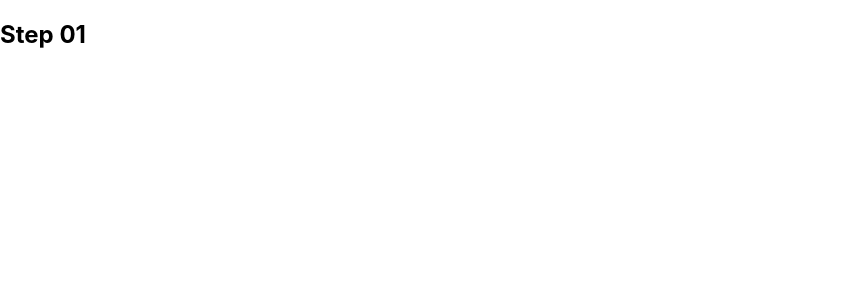
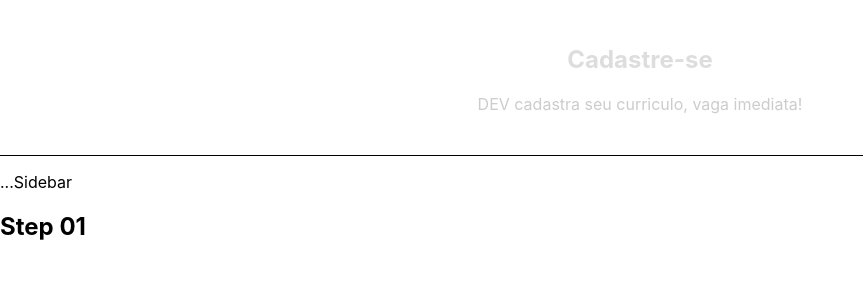
Before and after one commit to silastj/multiForm, a React (Create React App) app: page / in a window 1280 px wide. Shown: the top 300 px of the page, without its empty margins (0-863 px from the left). Built offline with nearby package versions, Linux system fonts and the light colour scheme.

Commit message:
add sidebar

```diff
--- a/src/App.tsx
+++ b/src/App.tsx
@@ -1,9 +1,12 @@
 import { Router } from './router'
 import './App.css';
+import { FormProvider } from './contexts/FormContext'
 
 function App() {
   return (
-   <Router/>
+    <FormProvider>
+      <Router/>
+   </FormProvider>
   );
 }
 
--- /dev/null
+++ b/src/components/Header/index.tsx
@@ -0,0 +1,12 @@
+import * as C from './styles'
+
+const Header = () => {
+  return (
+    <C.Container>
+      <h1>Cadastre-se</h1>
+      <p>DEV cadastra seu curriculo, vaga imediata!</p>
+    </C.Container>
+  )
+}
+
+export default Header
--- /dev/null
+++ b/src/components/Header/styles.ts
@@ -0,0 +1,15 @@
+import styled from 'styled-components'
+
+
+export const Container = styled.div`
+  padding:25px 0;
+  text-align:center;
+  border-bottom: 1px solid;
+
+  h1{
+    color:#ddd;
+  }
+  p{
+    color:#ccc;
+  }
+`;
--- /dev/null
+++ b/src/components/Theme/index.tsx
@@ -0,0 +1,27 @@
+import { ReactNode } from 'react'
+import * as C from './styles'
+import Header from '../Header/index'
+
+type Props = {
+  children: ReactNode
+}
+
+const Theme = ({ children }: Props) => {
+  return (
+    <C.Container>
+      <C.Area>
+        <Header />
+        <C.Steps>
+          <C.Sidebar>
+            <p>...Sidebar</p>
+          </C.Sidebar>
+          <C.Page>
+            {children}
+          </C.Page>
+        </C.Steps>
+      </C.Area>
+    </C.Container>
+  )
+}
+
+export default Theme
--- /dev/null
+++ b/src/components/Theme/styles.ts
@@ -0,0 +1,7 @@
+import styled from 'styled-components'
+
+export const Container = styled.div``;
+export const Area = styled.section``;
+export const Steps = styled.header``;
+export const Sidebar = styled.header``;
+export const Page = styled.header``;
--- a/src/contexts/FormContext.tsx
+++ b/src/contexts/FormContext.tsx
@@ -31,19 +31,18 @@ const initialData: State = {
   github:''
 }
 
-
-
 //Context
 const FormContext = createContext<ContextType | undefined>(undefined)
 
 //Reducer
-enum FormActions {
+export enum FormActions {
   setCurrentStep,
   setName,
   setLevel,
   setEmail,
   setGithub
 }
+
 const formReducer = (state: State, action: Action) => {
   switch(action.type) {
     case FormActions.setCurrentStep:
@@ -62,7 +61,7 @@ const formReducer = (state: State, action: Action) => {
 }
 
 //Provider
-const FormProvider = ({children}: FormProviderProps) => {
+export const FormProvider = ({children}: FormProviderProps) => {
 
   const[state, dispatch] = useReducer(formReducer, initialData)
   const value = {state, dispatch}
@@ -76,7 +75,7 @@ const FormProvider = ({children}: FormProviderProps) => {
 
 
 // Context Hook
-const useForm = () => {
+export const useForm = () => {
   const context = useContext(FormContext)
   if(context === undefined){
     throw new Error('Useform precisa ser usado dentro do FormProvider');
--- a/src/pages/FormStep1/index.tsx
+++ b/src/pages/FormStep1/index.tsx
@@ -1,10 +1,13 @@
 import * as C from './styles'
+import Theme from '../../components/Theme/index'
 
 const FormStep1 = () => {
   return (
-    <C.Container>
-      <h2>Step 01</h2>
-    </C.Container>
+    <Theme>
+      <C.Container>
+        <h2>Step 01</h2>
+      </C.Container>
+    </Theme>
   )
 }
 
```
